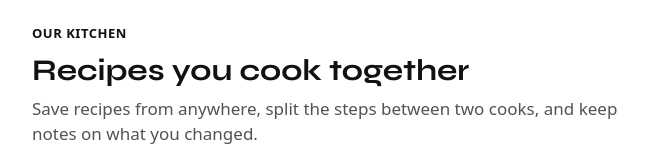
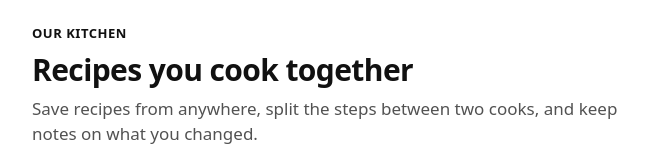
Before and after one commit to erinhci/recipe-app, a React (Vite) app: page / in a window 1280 px wide. Shown: the top 160 px of the page, without its empty margins (308-971 px from the left). Built offline with nearby package versions, Linux system fonts and the light colour scheme; no server answers.

Commit message:
Type: system font only, tuned (bold titles and numbers, -0.02em at 24px and up)
Co-Authored-By: Claude Opus 5.5 <noreply@anthropic.com>
Claude-Session: https://claude.ai/code/session_01DaRs6GRzJKiy1yfb9G52j3

```diff
--- a/index.html
+++ b/index.html
@@ -4,7 +4,6 @@
     <meta charset="UTF-8" />
     <link rel="icon" type="image/svg+xml" href="/favicon.svg" />
     <link rel="apple-touch-icon" href="/apple-touch-icon.png" />
-    <link rel="preload" href="/fonts/syne.woff2" as="font" type="font/woff2" crossorigin />
     <meta name="viewport" content="width=device-width, initial-scale=1.0, viewport-fit=cover" />
     <meta name="theme-color" content="#ffffff" media="(prefers-color-scheme: light)" />
     <meta name="theme-color" content="#121212" media="(prefers-color-scheme: dark)" />
--- a/src/index.css
+++ b/src/index.css
@@ -21,18 +21,6 @@
   and chips are a gray fill; their label or icon identifies them.
   Remeasure every pair after changing a color or a tint.
 */
-@font-face {
-  font-family: 'Syne';
-  src: url('/fonts/syne.woff2') format('woff2');
-  font-weight: 400 800;
-  font-style: normal;
-  /* optional: the font is used only if it's ready almost at once (it's
-     preloaded and cached offline, so it nearly always is). Otherwise the
-     page stays in the system font for that visit instead of drawing in
-     one font and jumping to another. */
-  font-display: optional;
-}
-
 :root {
   /* Your color, set from your cook color once it's known (see MyColor).
      Used where it helps tell things apart, never as the only signal or
@@ -73,12 +61,11 @@
   --text-3xl: 2.125rem;          /* 34: timer clock, top magnet number */
   --text-cook: var(--text-2xl);  /* cooking mode step text */
 
-  /* Two fonts in the app: Syne (OFL, self-hosted, cached offline, 33 KB)
-     for titles, section headings and big numbers, at 700. Its digits stay
-     distinct at 700 (at 800 they flatten and 3, 8 and 0 start to look
-     alike). Everything else, including cook-mode step text, uses the
-     phone's own font. */
-  --font-display: 'Syne', var(--font-body);
+  /* One font: the phone's own (San Francisco on iPhone, Roboto on
+     Android), tuned. Large titles and numbers are tracked in a little and
+     set bold; numbers use equal-width digits (see .num below). No
+     download, so nothing swaps while the app opens. */
+  --font-display: var(--font-body);
   /* Numbers that change on screen (scaled amounts, servings, counts,
      stats, timers) use tabular figures: every digit is the same width, so
      "1 1/2" to "3" or 9 to 10 doesn't shift the text around it, and the
@@ -2393,9 +2380,12 @@ button.closet-hero.share-tile { display: flex; flex-direction: column; align-ite
   font-variant-numeric: tabular-nums;
 }
 
-/* Display type (see --font-display). */
+/* Display type: the system font, tuned. Text at 24px and up is tracked
+   in slightly so big type doesn't look loose; body text keeps 0. */
 h1, h2, .recipe-card-photo.is-empty, .podium-photo,
 .stat-value, .bu-number, .im-number, .podium-step, .badge-number, .nutrient-value, .pie-pct, .timer-clock {
   font-family: var(--font-display);
   font-weight: 700;
 }
+h1, .stat-value, .bu-number, .is-top .im-number, .timer-clock, .pie-pct { letter-spacing: -0.02em; }
+h2 { letter-spacing: -0.01em; }
--- a/src/releases.json
+++ b/src/releases.json
@@ -1,4 +1,12 @@
 [
+  {
+    "version": "0.44.0",
+    "date": "2026-10-23",
+    "notes": [
+      "Back to one font: your phone’s own, tuned. Big titles and numbers are bold and set a little tighter, and numbers keep same-width digits",
+      "Nothing to download, so the app opens with its final look every time"
+    ]
+  },
   {
     "version": "0.43.0",
     "date": "2026-10-23",
--- a/vite.config.js
+++ b/vite.config.js
@@ -46,9 +46,8 @@ export default defineConfig({
       workbox: {
         navigateFallback: '/index.html',
         navigateFallbackDenylist: [/^\/api\//],
-        // Include the PDF reader's worker (.mjs) so PDFs can be read offline,
-        // and the display font (.woff2) so titles look the same offline.
-        globPatterns: ['**/*.{js,mjs,css,html,svg,webmanifest,woff2}'],
+        // Include the PDF reader's worker (.mjs) so PDFs can be read offline.
+        globPatterns: ['**/*.{js,mjs,css,html,svg,webmanifest}'],
         maximumFileSizeToCacheInBytes: 4 * 1024 * 1024,
         runtimeCaching: [
           {
```
Also changed, not shown: public/fonts/syne.woff2 (deleted).
